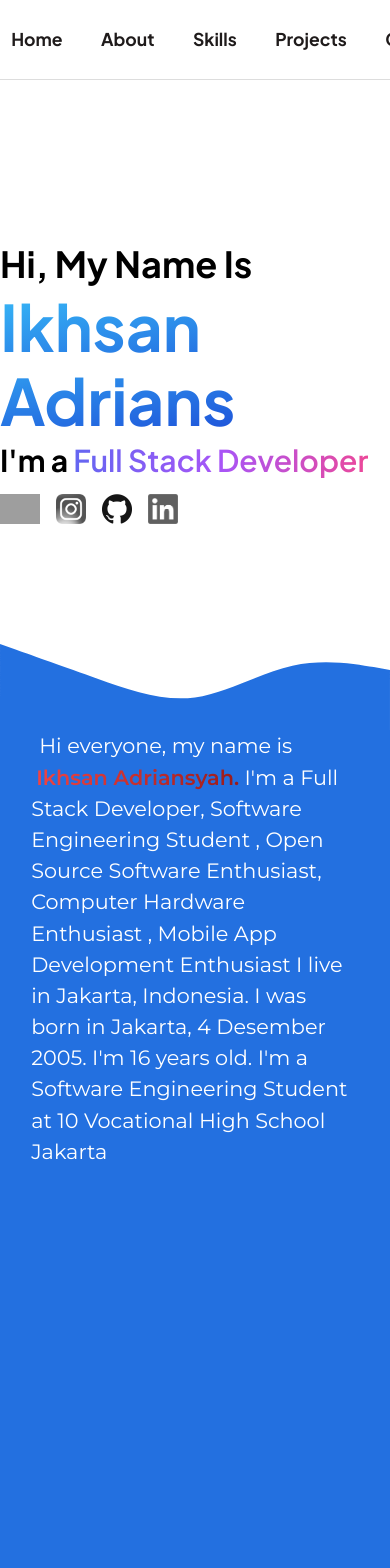
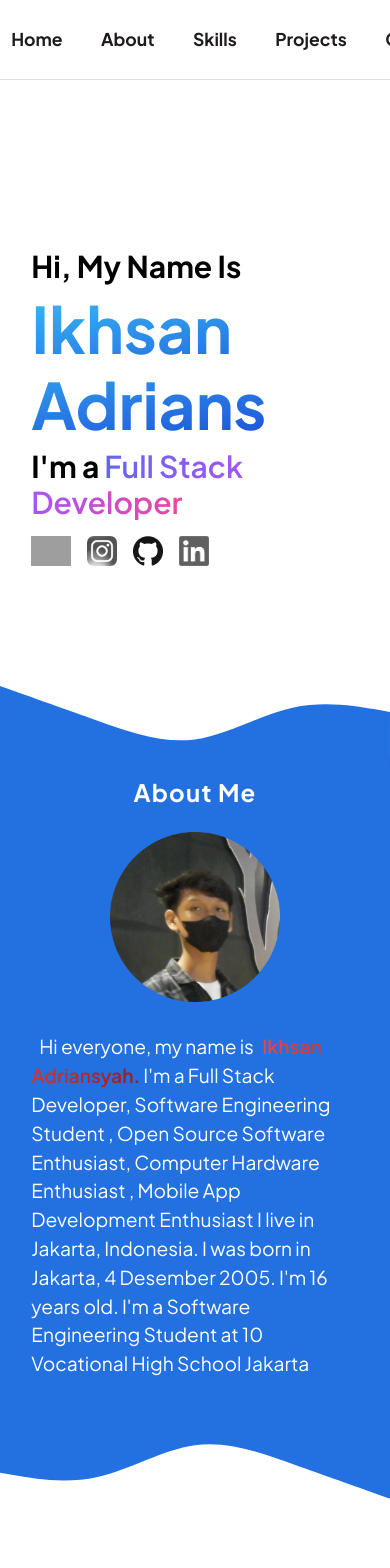
Before and after one commit to ikhsanadrians/portofolio-adrians, a Vue app: page / in a window 390 px wide. Shown: the top 1568 px of the page. Built offline with nearby package versions, Linux system fonts and the light colour scheme; grey boxes are pictures that could not be loaded; a web font is replaced by a local one.

Commit message:
responsive update

```diff
--- a/src/components/About.vue
+++ b/src/components/About.vue
@@ -9,10 +9,17 @@
                 d="M0,0L60,21.3C120,43,240,85,360,128C480,171,600,213,720,197.3C840,181,960,107,1080,80C1200,53,1320,75,1380,85.3L1440,96L1440,320L1380,320C1320,320,1200,320,1080,320C960,320,840,320,720,320C600,320,480,320,360,320C240,320,120,320,60,320L0,320Z">
             </path>
         </svg>
-    <div class="center-wave bg-[#2370e0] w-full h-[1000px]">
-            <div class="description flex justify-center ml-[8%] mr-[8%] lg:ml-[190px] lg:mr-[190px]">
+    <div class="center-wave bg-[#2370e0] w-full h-[660px] md:h-[600px] lg:h-[600px] pt-[20px] -mt-4">
+
+            <div class="title">
+             <h1 class="text-center text-white text-2xl md:text-2xl lg:text-3xl font-bold tracking-wider">About Me</h1>
+            </div>
+            <div class="profil flex justify-center">
+              <img src="../assets/images/aing.png" alt="aing" class="h-[170px] mt-6">
+            </div>
+            <div class="description flex justify-center ml-[8%] mr-[8%] lg:ml-[190px] lg:mr-[190px] mt-[30px]">
                     <p
-                        class="indent-2 text-white font-['Montserrat'] text-[1.3rem] md:text-[25px] lg:text-[25px] md:leading-relaxed lg:leading-relaxed md:indent-5 lg:indent-5">
+                        class="indent-2 text-white text-[1.2rem] md:text-[25px] lg:text-[25px] md:leading-relaxed lg:leading-relaxed md:indent-5 lg:indent-5">
                         Hi
                         everyone, my name is <span
                             class="bg-gradient-to-r from-red-500 to-red-800 ml-[5px] text-transparent bg-clip-text font-semibold">Ikhsan
@@ -27,6 +34,11 @@
                         Software Engineering Student at 10 Vocational High School Jakarta</p>
                 </div>
     </div>
+    <svg xmlns="http://www.w3.org/2000/svg" viewBox="0 0 1440 320" class="rotate-180 -mt-1">
+            <path fill="#2370e0" fill-opacity="1"
+                d="M0,0L60,21.3C120,43,240,85,360,128C480,171,600,213,720,197.3C840,181,960,107,1080,80C1200,53,1320,75,1380,85.3L1440,96L1440,320L1380,320C1320,320,1200,320,1080,320C960,320,840,320,720,320C600,320,480,320,360,320C240,320,120,320,60,320L0,320Z">
+            </path>
+        </svg>
 </div>
 
 </template>
--- a/src/components/Home.vue
+++ b/src/components/Home.vue
@@ -4,9 +4,9 @@
 
 </script>
 <template>
-   <div class="content">
+   <div class="content ml-[8%] lg:ml-0 md:ml-0">
    <div class="home-body">
-        <h1 class="leading-[60px] text-4xl">Hi, My Name Is
+        <h1 class="leading-[60px] text-3xl md:text-3xl lg:text-4xl">Hi, My Name Is
         <span class="text-7xl name bg-gradient-to-br from-sky-400 to-blue-700 bg-clip-text text-transparent"><br>Ikhsan Adrians</span>
         <h1 class="text-3xl font-semibold">I'm a<span class="bg-gradient-to-r from-indigo-500 via-purple-500 to-pink-500  ml-[5px] text-transparent bg-clip-text font-semibold">Full
                         Stack Developer</span></h1>
@@ -21,7 +21,7 @@
 
    </div>
    <div class="home-image hidden lg:block mt-[40px]">
-    <img src="../assets/images/code (1).png" alt="image" class="h-[22rem] select-none">
+    <img src="../assets/images/code (1).png" alt="image" class="h-[22rem] select-none pointer-events-none">
    </div>
   </div>
 
--- a/src/components/Navbar.vue
+++ b/src/components/Navbar.vue
@@ -21,6 +21,7 @@
   .content {
     width: 100%;
     border-bottom : 1px solid #ddd;
+
 
 
 
```
Also changed, not shown: src/assets/images/aing.png (added).
